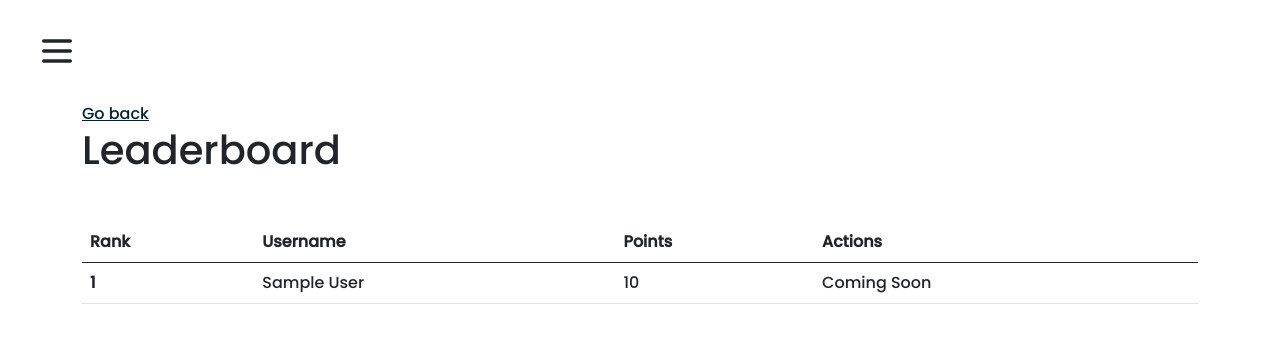
After one commit to AlanChen4/Quarterly, a Django app: page /leaderboard/ in a window 1280 px wide. The commit adds this page. Shown: the top 343 px of the page. Run offline with Django 4.2, Linux system fonts and the light colour scheme; a user stored in the database is signed in; tables that the repository leaves empty hold one stand-in row (values such as "Sample post").

Commit message:
Add public leaderboard for points

```diff
--- /dev/null
+++ b/quarterly/api/templates/api/leaderboard.html
@@ -0,0 +1,27 @@
+{% extends 'api/main.html' %}
+{% block content %}
+<div class="container">
+    <a class="a-black" href="{% url 'portfolios' %}">Go back</a>
+    <h1>Leaderboard</h1>
+    <table class="table mt-5">
+        <thead>
+            <tr>
+                <th scope="col">Rank</th>
+                <th scope="col">Username</th>
+                <th scope="col">Points</th>
+                <th scope="col">Actions</th>
+            </tr>
+        </thead>
+        <tbody>
+        {% for user in users %}
+            <tr>
+                <th scope="row">{{ forloop.counter }}</th>
+                <td scope="row">{{ user.display_name }}</td>
+                <td scope="row">{{ user.points }}</td>
+                <td scope="row">Coming Soon</td>
+            </tr>
+        {% endfor %}
+        </tbody>
+    </table>
+</div>
+{% endblock content %}
--- a/quarterly/api/urls.py
+++ b/quarterly/api/urls.py
@@ -17,4 +17,6 @@ urlpatterns = [
     path('review/', ReviewCreate.as_view(), name='create_review'),
     path('review/<uuid:pk>/', ReviewDetail.as_view(), name='review'),
     path('review/<uuid:pk>/rate/', RateReview, name='rate_review'),
+
+    path('leaderboard/', LeaderboardView.as_view(), name='leaderboard'),
 ]
--- a/quarterly/api/views/__init__.py
+++ b/quarterly/api/views/__init__.py
@@ -1,3 +1,4 @@
 from .asset import *
+from .points import *
 from .portfolio import *
 from .review import *
--- /dev/null
+++ b/quarterly/api/views/points.py
@@ -0,0 +1,13 @@
+from django.views.generic.list import ListView
+from django.contrib.auth.mixins import LoginRequiredMixin
+
+from authentication.models import CustomUser
+
+
+class LeaderboardView(LoginRequiredMixin, ListView):
+    model = CustomUser
+    context_object_name = 'users'
+    template_name = 'api/leaderboard.html'
+
+    def get_queryset(self):
+        return CustomUser.objects.filter(visible=True).order_by('-points')
--- a/quarterly/authentication/forms.py
+++ b/quarterly/authentication/forms.py
@@ -8,4 +8,4 @@ class RegisterForm(UserCreationForm):
 
     class Meta:
         model = CustomUser
-        fields = ('email', 'display_name', )
+        fields = ('email', 'display_name', 'visible')
--- a/quarterly/authentication/models.py
+++ b/quarterly/authentication/models.py
@@ -44,6 +44,7 @@ class CustomUser(AbstractUser):
     email = models.EmailField('email address', unique=True)
     display_name = models.CharField(null=False, max_length=255, unique=True, verbose_name='username')
     points = models.PositiveIntegerField(default=100)
+    visible = models.BooleanField(default=True, verbose_name="Show on leaderboard")
     history = HistoricalRecords()
 
     USERNAME_FIELD = 'email'
--- a/quarterly/authentication/templates/authentication/landing_page.html
+++ b/quarterly/authentication/templates/authentication/landing_page.html
@@ -11,8 +11,8 @@
         <div class="row mt-5 pt-5">
             <div class="col-md-7 d-flex align-items-center">
                 <div class="p-4">
-                    <h1 class="m-3 title">Have your portfolio rated by others.</h1>
-                    <h4 class="m-3 subtitle">Share as much info as you're willing to. Rate other people's portfolios.</h4>
+                    <h1 class="m-3 title">Get feedback on your portfolio</h1>
+                    <h4 class="m-3 subtitle">Share as much info as you're willing to. Rate other people's portfolios for rewards.</h4>
                     <div class="mx-3 my-5">
                         <a class="btn btn-black" href="/register"><strong>Sign Up For Free</strong></a>
                     </div>
--- a/quarterly/authentication/views.py
+++ b/quarterly/authentication/views.py
@@ -44,7 +44,7 @@ class RegisterPage(FormView):
 
 class UserUpdateView(LoginRequiredMixin, UpdateView):
     model = CustomUser
-    fields = ['email', 'display_name']
+    fields = ['email', 'display_name', 'visible']
     template_name = 'authentication/profile.html'
 
     def form_valid(self, form):
```
Also changed, not shown: quarterly/api/templates/api/portfolios.html (+5 -10 lines), quarterly/authentication/migrations/0010_customuser_visible_historicalcustomuser_visible.py (added).
